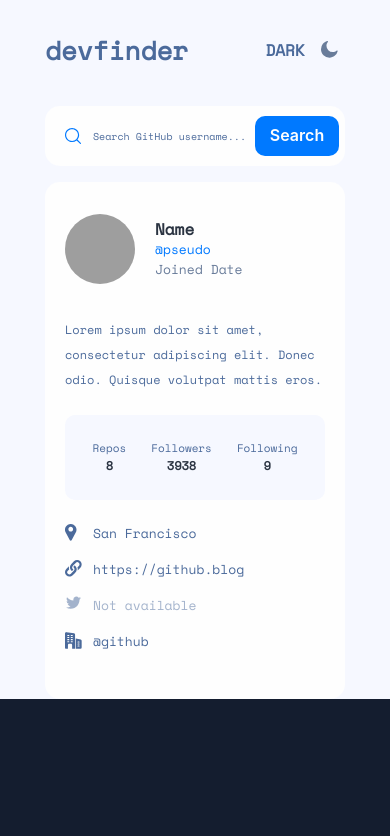
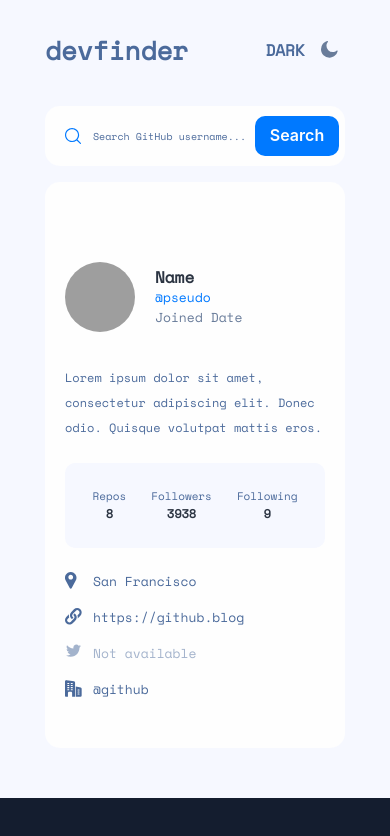
Before and after one commit to dreyzu/devfinder, a React (Vite) app: page / in a window 390 px wide. Shown: the top 836 px of the page. Built offline with nearby package versions, Linux system fonts and the light colour scheme; grey boxes are pictures that could not be loaded.

Commit message:
add id profile, padding Y - margin bot only for mobile device

```diff
--- a/src/components/Profile.tsx
+++ b/src/components/Profile.tsx
@@ -9,12 +9,12 @@ export const Profile = () => {
     return (
         <Flex
             w={["300px", "573px", "573px", "730px"]}
-            h={["517px", "481px", "481px", "419px"]}
-            minHeight="419px"
             borderRadius="15px"
             alignItems="flex-start"
-            justifyContent="center"
             background={useColorModeValue("white", "blue-high")}
+            id="profile"
+            py="48px"
+            mb={["50px", "150px", 0]}
         >
             <Card />
         </Flex>
```
